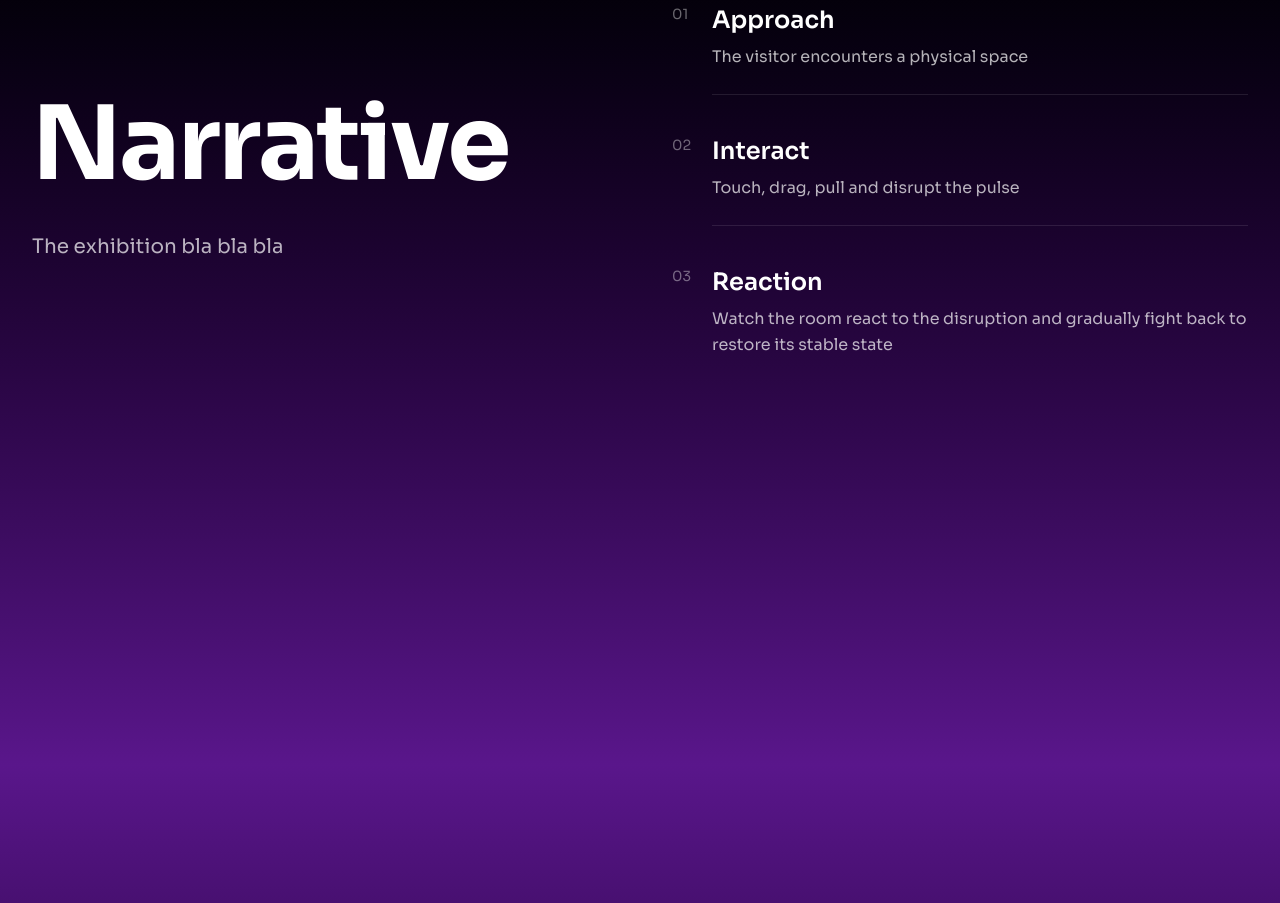
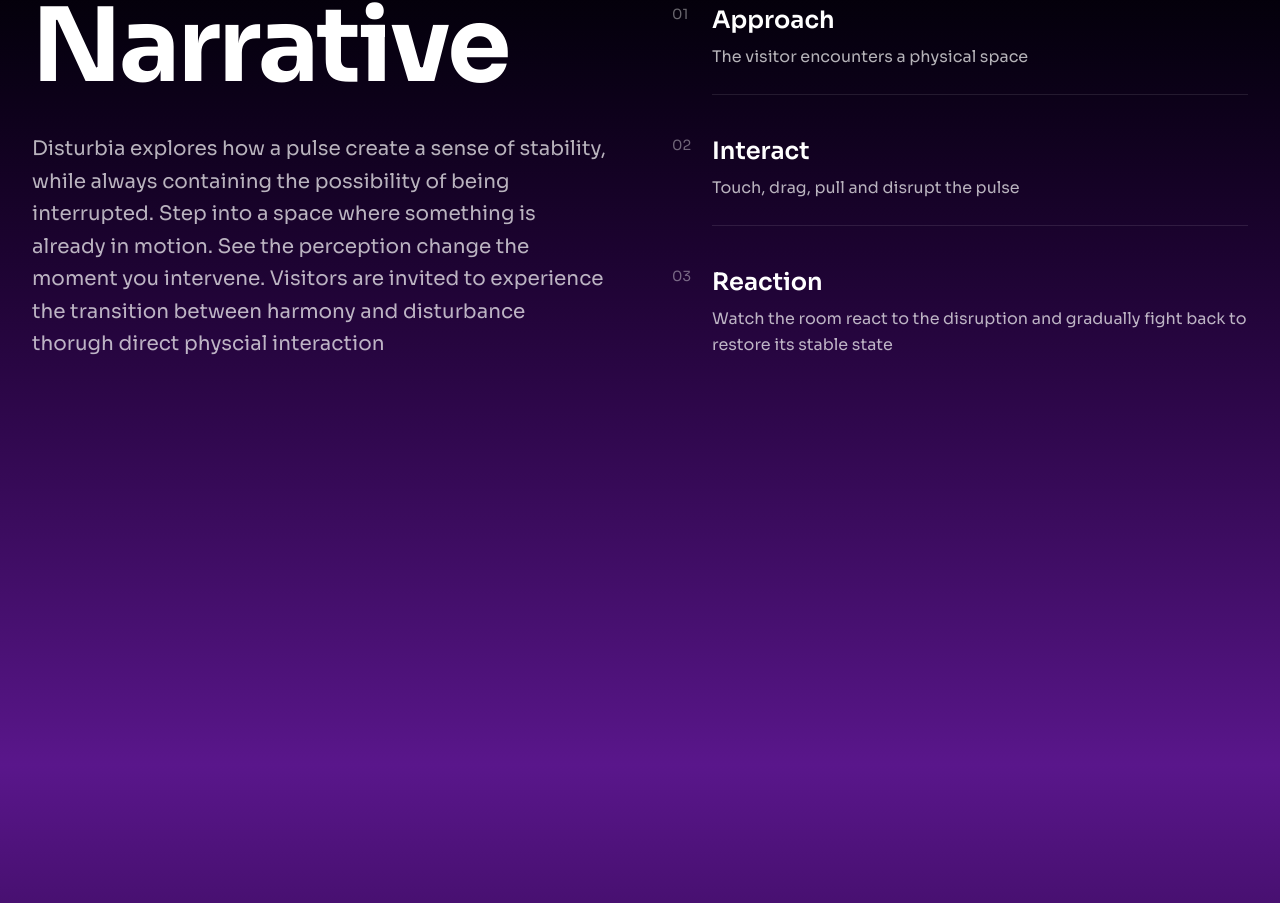
Before and after one commit to gjermundmyrvang/tangible_project, a Next.js app: page / in a window 1280 px wide. Shown: the part 1035-1938 px from the top of the page. Built offline with nearby package versions, Linux system fonts and the light colour scheme.

Commit message:
chore: rewrite the narrative description to match poster

```diff
--- a/app/page.tsx
+++ b/app/page.tsx
@@ -48,7 +48,7 @@ export default function Home() {
       >
         <Narrative
           title="Narrative"
-          description="The exhibition bla bla bla"
+          description="Disturbia explores how a pulse create a sense of stability, while always containing the possibility of being interrupted. Step into a space where something is already in motion. See the perception change the moment you intervene. Visitors are invited to experience the transition between harmony and disturbance thorugh direct physcial interaction"
           steps={narrative}
         />
       </Sticky>
```
